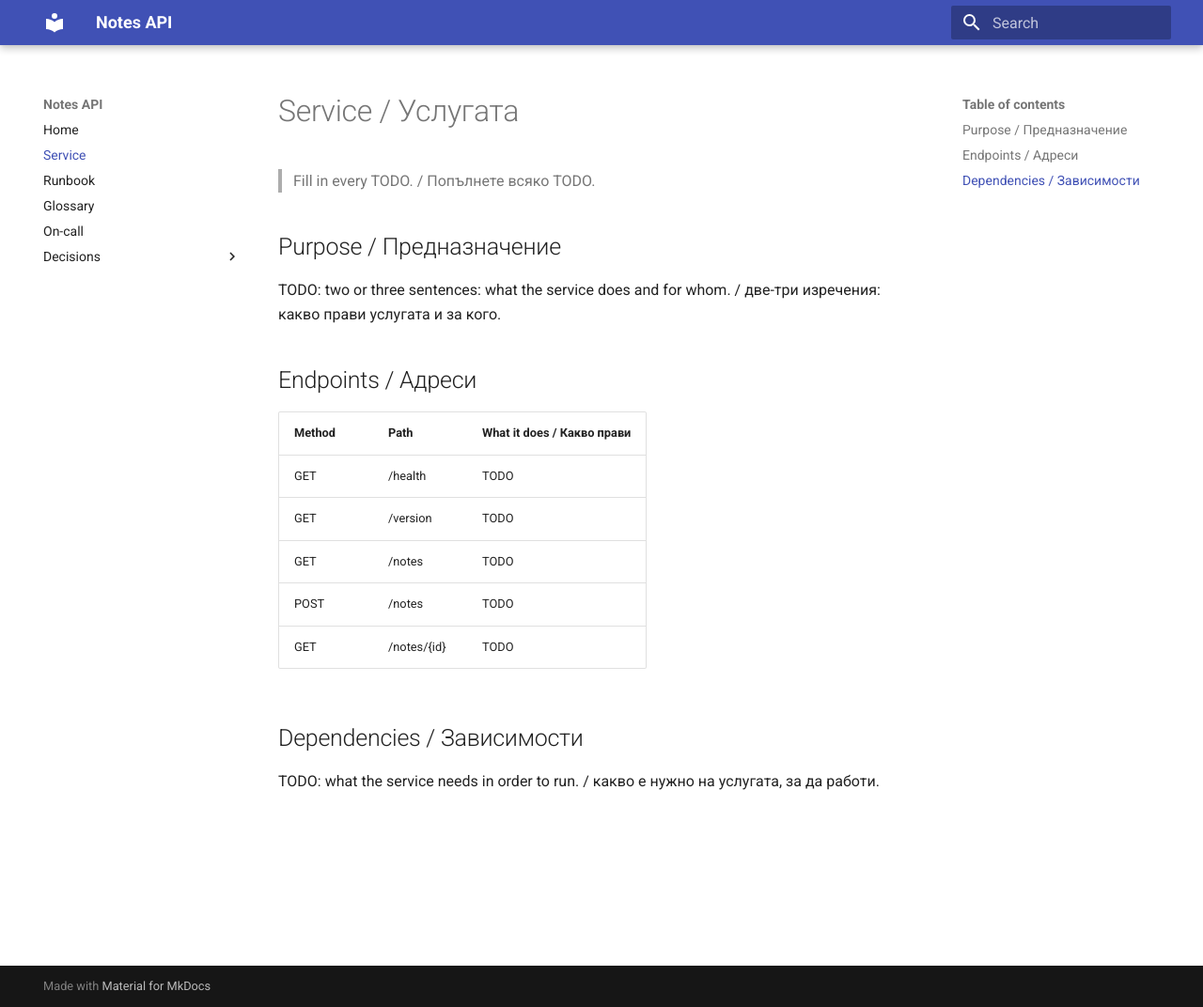
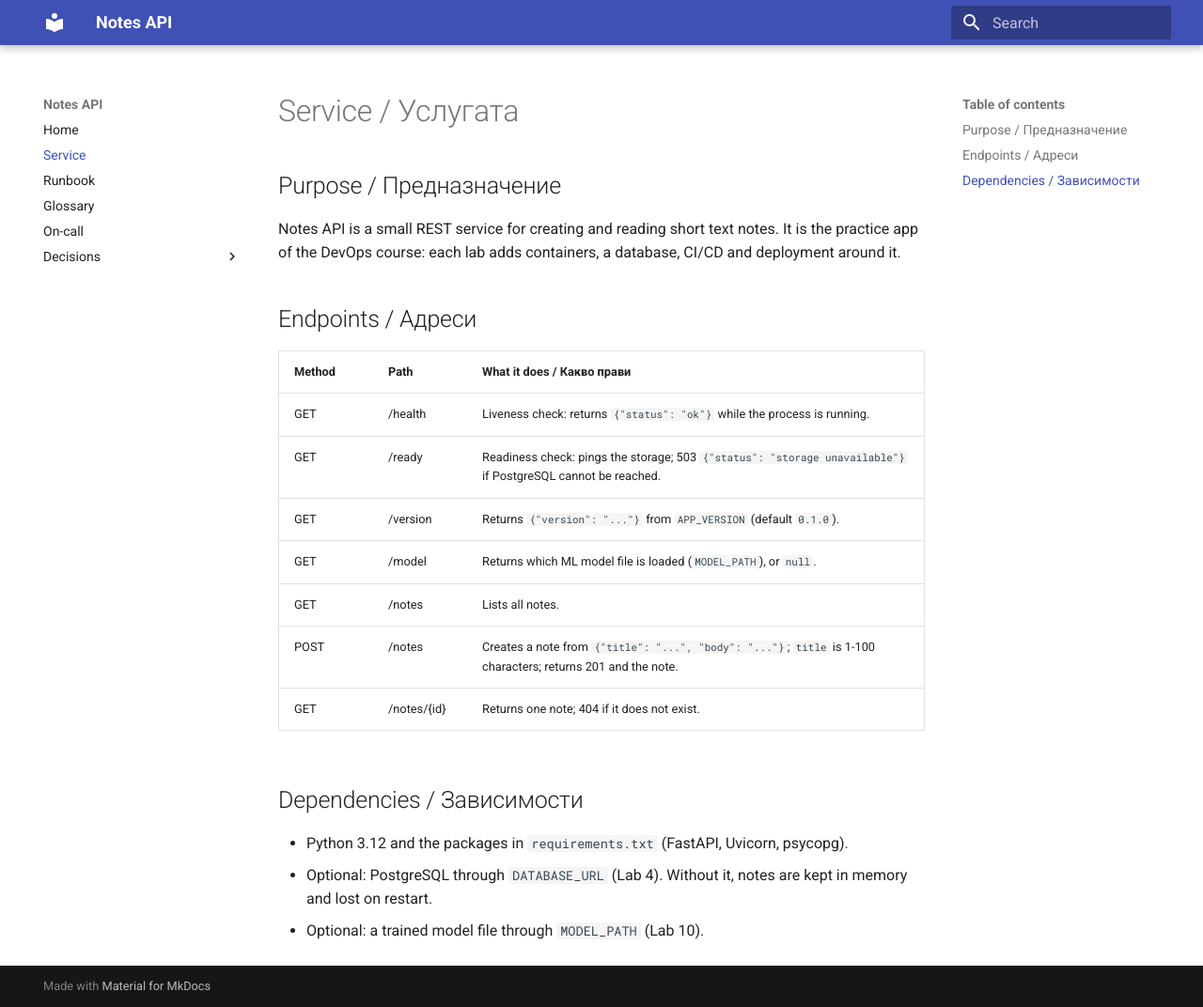
Before and after one commit to borkatah/devops-labs-fn371223025, an MkDocs documentation site: the page built from docs/service.md, in a window 1280 px wide and 1072 px high. Shown: the whole window at 94% size. Built offline with MkDocs 1.6.1 and Material for MkDocs 9.7.7, drawn with Linux system fonts in a browser that asks for light colours.

Commit message:
T03: Describe the service (#14)

```diff
--- a/docs/service.md
+++ b/docs/service.md
@@ -1,21 +1,23 @@
 # Service / Услугата
-
-> Fill in every TODO. / Попълнете всяко TODO.
 
 ## Purpose / Предназначение
 
-TODO: two or three sentences: what the service does and for whom. / две-три изречения: какво прави услугата и за кого.
+Notes API is a small REST service for creating and reading short text notes. It is the practice app of the DevOps course: each lab adds containers, a database, CI/CD and deployment around it.
 
 ## Endpoints / Адреси
 
 | Method | Path | What it does / Какво прави |
 |---|---|---|
-| GET | /health | TODO |
-| GET | /version | TODO |
-| GET | /notes | TODO |
-| POST | /notes | TODO |
-| GET | /notes/{id} | TODO |
+| GET | /health | Liveness check: returns `{"status": "ok"}` while the process is running. |
+| GET | /ready | Readiness check: pings the storage; 503 `{"status": "storage unavailable"}` if PostgreSQL cannot be reached. |
+| GET | /version | Returns `{"version": "..."}` from `APP_VERSION` (default `0.1.0`). |
+| GET | /model | Returns which ML model file is loaded (`MODEL_PATH`), or `null`. |
+| GET | /notes | Lists all notes. |
+| POST | /notes | Creates a note from `{"title": "...", "body": "..."}`; `title` is 1-100 characters; returns 201 and the note. |
+| GET | /notes/{id} | Returns one note; 404 if it does not exist. |
 
 ## Dependencies / Зависимости
 
-TODO: what the service needs in order to run. / какво е нужно на услугата, за да работи.
+- Python 3.12 and the packages in `requirements.txt` (FastAPI, Uvicorn, psycopg).
+- Optional: PostgreSQL through `DATABASE_URL` (Lab 4). Without it, notes are kept in memory and lost on restart.
+- Optional: a trained model file through `MODEL_PATH` (Lab 10).
```
